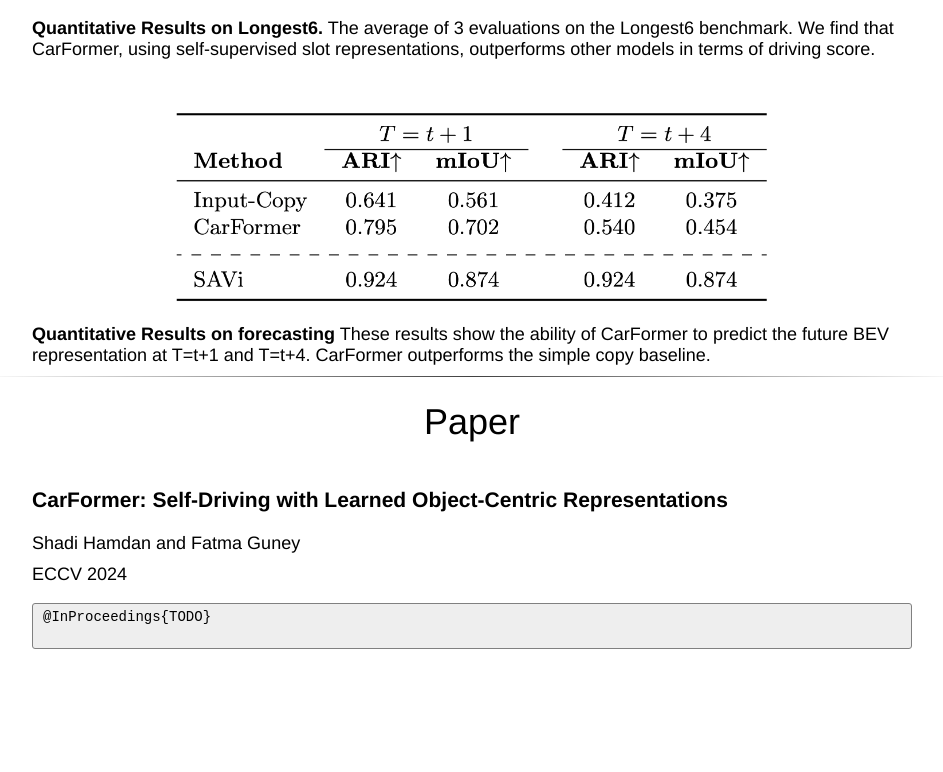
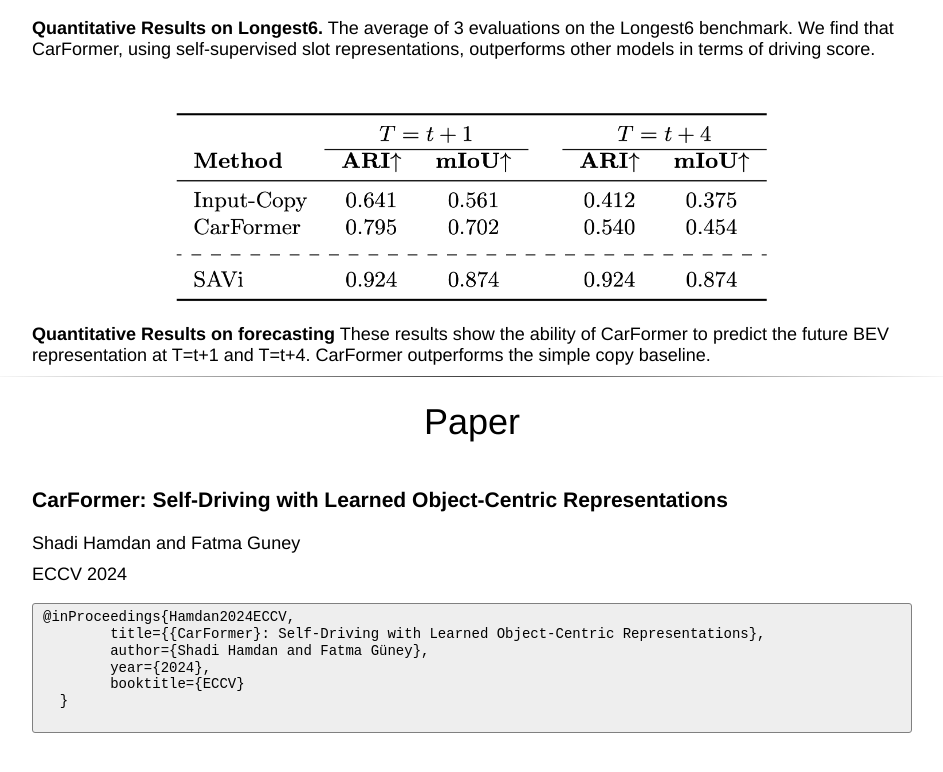
Before and after one commit to KUIS-AI/CarFormer, a plain HTML site: page index.html in a window 1280 px wide. Shown: the part 2150-2922 px from the top of the page, without its empty margins (168-1111 px from the left). Before the commit the page ends 2838 px from the top, so only its background shows below. Drawn offline with Linux system fonts and the light colour scheme; a script that the page names is missing.

Commit message:
Update bib

```diff
--- a/index.html
+++ b/index.html
@@ -143,7 +143,12 @@
       <p>Shadi Hamdan and Fatma Guney</p>
 
       <p>ECCV 2024</p>
-      <pre><code>@InProceedings{TODO}
+      <pre><code>@inProceedings{Hamdan2024ECCV,
+        title={{CarFormer}: Self-Driving with Learned Object-Centric Representations},
+        author={Shadi Hamdan and Fatma Güney},
+        year={2024},
+        booktitle={ECCV}
+  }
                 </code></pre>
     </div>
 
```
Also changed, not shown: resources/bibtex.txt.
